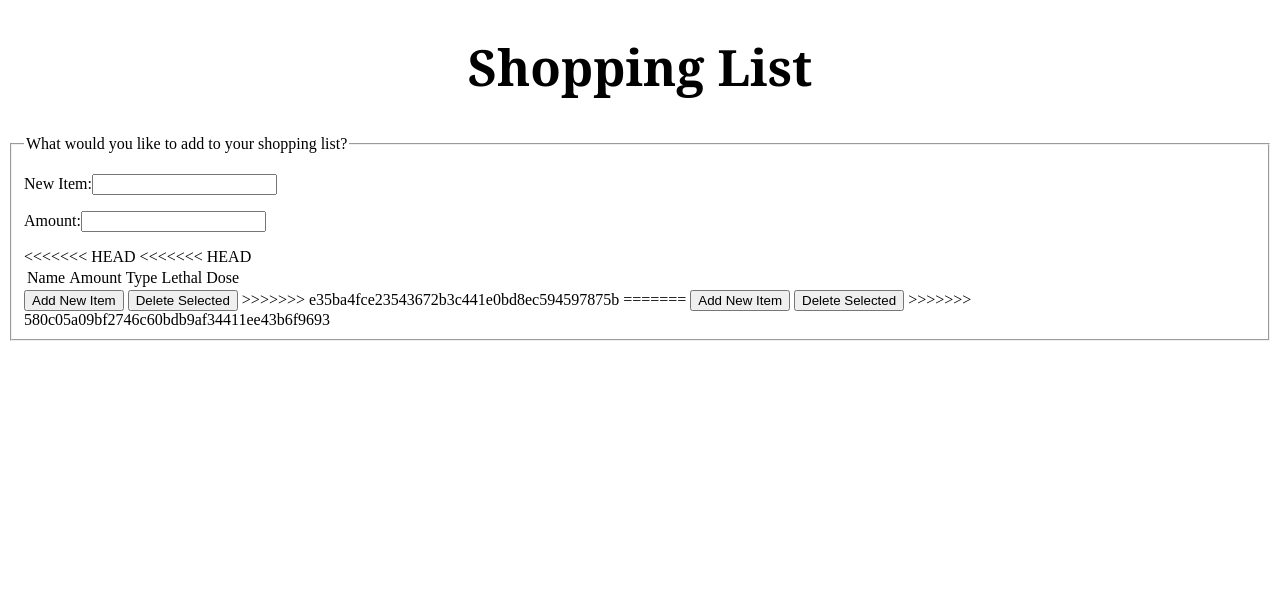
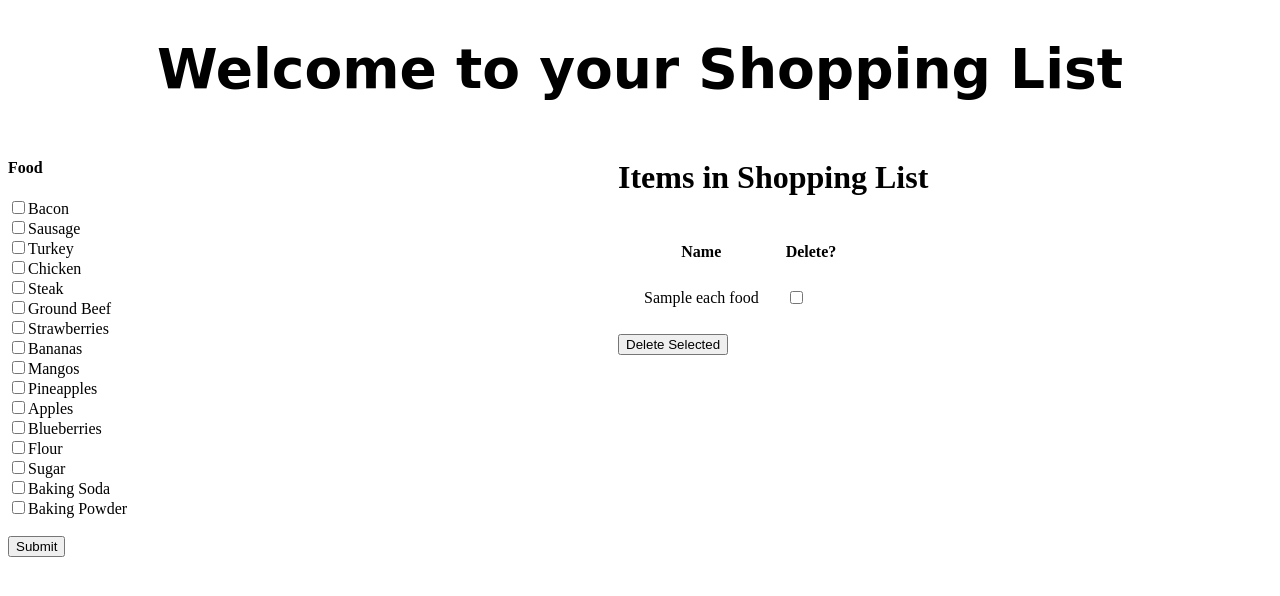
Before and after one commit to nickdep217/My_Fridges, a Python web app: template Templates/shopping_listpage.html in a window 1280 px wide; the page is wider, and only the part inside the window is pictured. Shown: the part 87-683 px from the top of that part. Run offline with Jinja, Linux system fonts and the light colour scheme; the template is opened without the code that fills it: most values are stand-ins (such as "Sample title", 1, 10 or a date in 2020).

Commit message:
made shoppping list page

```diff
--- a/Templates/shopping_listpage.html
+++ b/Templates/shopping_listpage.html
@@ -23,41 +23,62 @@
     <th><h2> <a href=/about >About</a></h2></th>
 
     </table>
-    <h1 style="font-family:Georgia;color:black;text-align:center;font-size:50px;">Shopping List</h1>
 
     </div>
+    {% if user %}
+    <h1 class='fridge_header'><center>Welcome to your Shopping List {{user.email()}}</center></h1>
+    {% else %}
+    <h1 class='fridge_header'><center>Welcome to your Shopping List</center></h1>
+    {% endif %}
+
+    <!-- <a href=/fridge ></a> -->
+<div style='float: left;width:610px;' padding: 0 842px>
+<form method="post">
+
+        <h4 class='food_titles'>Food</h4>
+
+        <input type="checkbox" name="food_name" value="bacon">Bacon<br>
+        <input type="checkbox" name="food_name" value="sausage">Sausage<br>
+        <input type="checkbox" name="food_name" value="turkey">Turkey<br>
+        <input type="checkbox" name="food_name" value="chicken">Chicken<br>
+        <input type="checkbox" name="food_name" value="steak">Steak<br>
+        <input type="checkbox" name="food_name" value="ground beef">Ground Beef<br>
+        <input type="checkbox" name="food_name" value="strawberries">Strawberries<br>
+        <input type="checkbox" name="food_name" value="bananas">Bananas<br>
+        <input type="checkbox" name="food_name" value="mangos">Mangos<br>
+        <input type="checkbox" name="food_name" value="pineapples">Pineapples<br>
+        <input type="checkbox" name="food_name" value="apples">Apples<br>
+        <input type="checkbox" name="food_name" value="blueberries">Blueberries<br>
+        <input type="checkbox" name="food_name" value="flour">Flour<br>
+        <input type="checkbox" name="food_name" value="sugar">Sugar<br>
+        <input type="checkbox" name="food_name" value="baking soda">Baking Soda<br>
+        <input type="checkbox" name="food_name" value="baking powder">Baking Powder<br>
+        <br>
+        <input type="submit" name="" value="Submit" />
+</form>
+</div>
 
 
-    <form>
-      <fieldset>
-        <legend>What would you like to add to your shopping list?</legend>
+<div style='float: left' >
+<h1>Items in Shopping List</h1>
+<form class="" action="/delete_food" method="post">
+  <table cellspacing='25'>
+    <tr>
+      <th>Name</th>
+      <th>Delete?</th>
+    </tr>
+    {% for each_food in food %}
+    <tr>
+      <td>{{each_food.name}}</td>
+      <td><input type="checkbox" name="to_delete" value="{{each_food.key.urlsafe()}}"></td>
+    </tr>
+    {% endfor %}
+    </table>
 
 
-
-
-         <p>New Item:<input type="text" id="food_item"/></p>
-
-         <p>Amount:<input type="number" id="food_amount"/></p>
-<<<<<<< HEAD
-<<<<<<< HEAD
-       </tr>
-       <table id="fridge">
-         <tr>
-           <td>Name</td>
-           <td>Amount</td>
-           <td>Type</td>
-           <td>Lethal Dose</td>
-         </tr>
-       </table>
-
-       <button class="btn" id="new">Add New Item </button>
-       <button class="btn" id="delete">Delete Selected</button>
->>>>>>> e35ba4fce23543672b3c441e0bd8ec594597875b
-=======
-
-       <button class="btn" id="new">Add New Item </button>
-       <button class="btn" id="delete">Delete Selected</button>
->>>>>>> 580c05a09bf2746c60bdb9af34411ee43b6f9693
+  <input type="submit" name="" value="Delete Selected">
+</form>
+</div>
 
   </body>
 </html>
```
